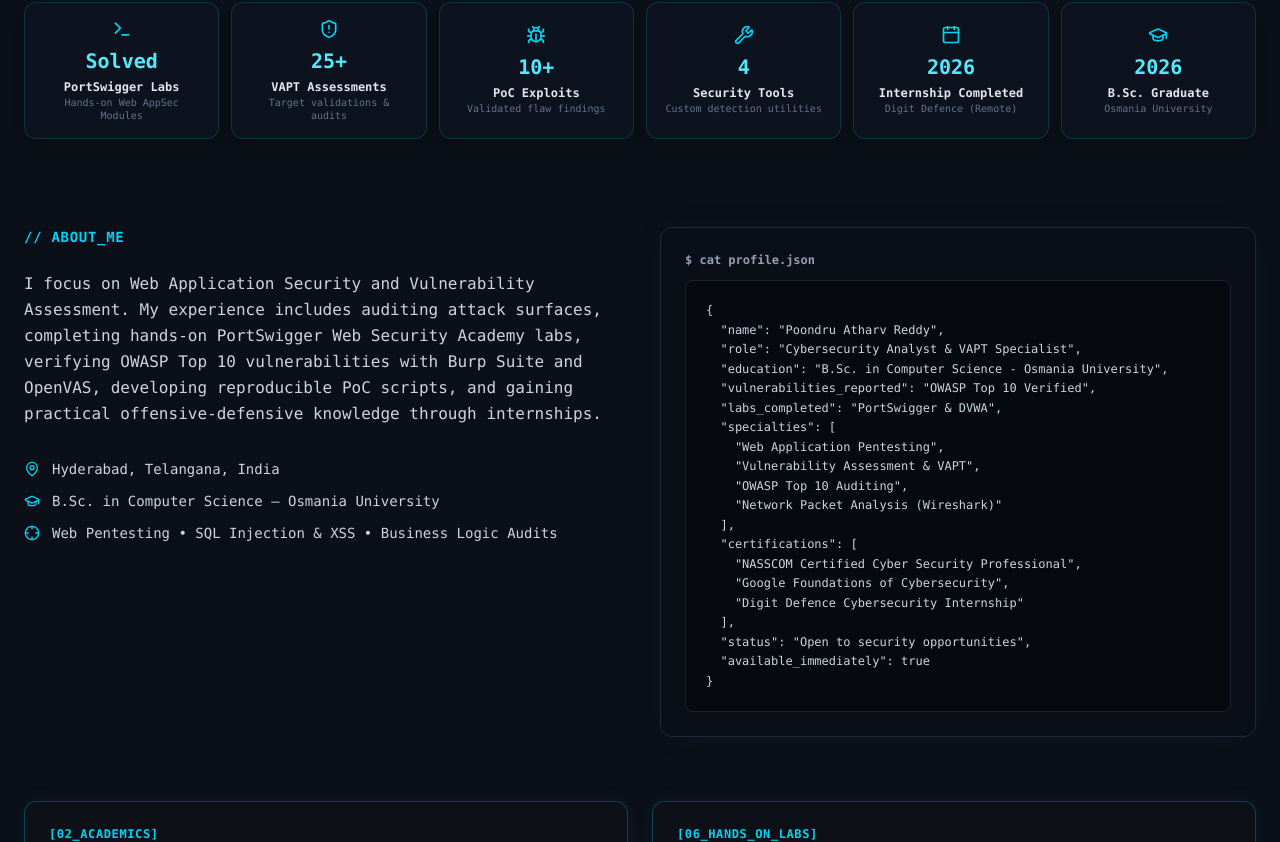
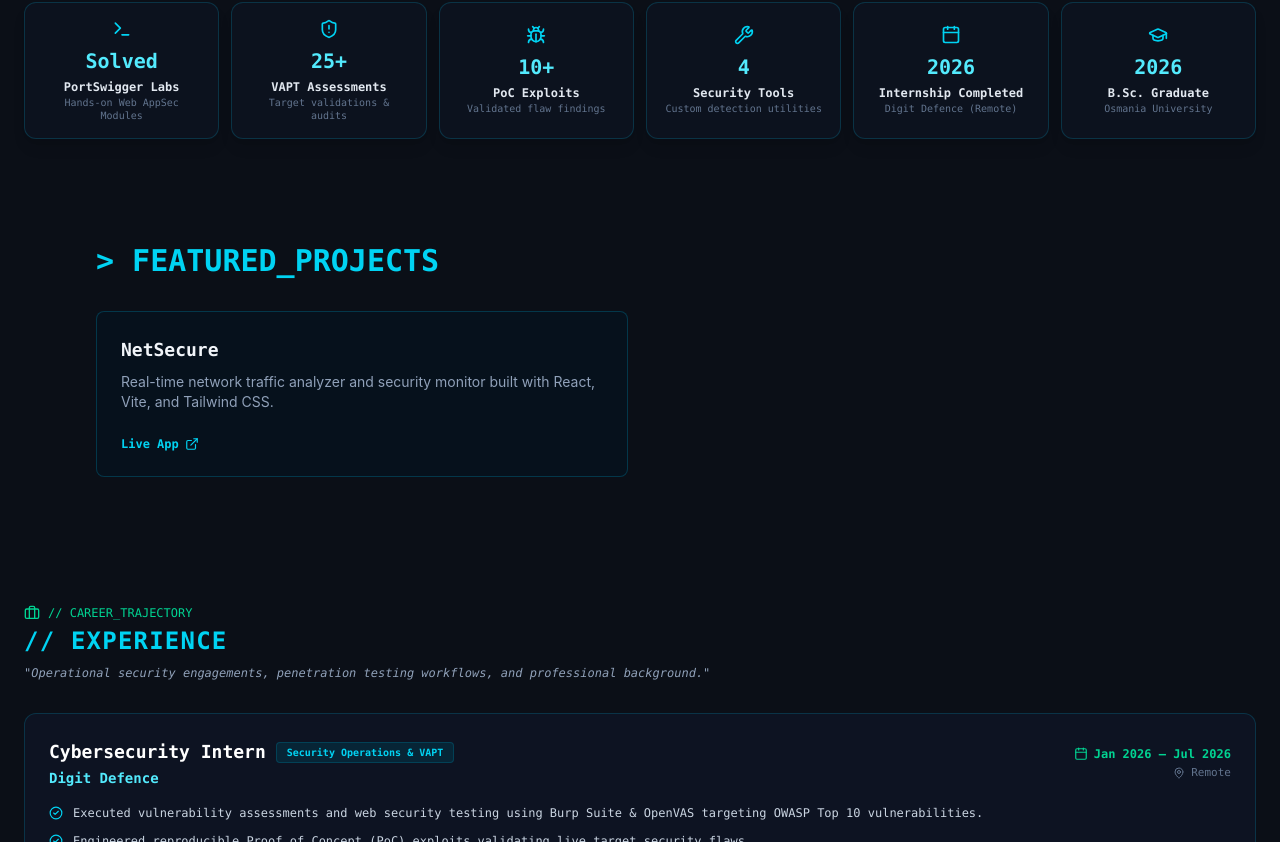
Before and after one commit to atharvreddy04/atharv-reddy-cyber-portfolio, a React (Vite) app: page / in a window 1280 px wide. Shown: the part 758-1600 px from the top of the page. Built offline with nearby package versions, Linux system fonts and the light colour scheme.

Commit message:
feat: add Projects component and wire up view projects link

```diff
--- a/src/App.tsx
+++ b/src/App.tsx
@@ -2,16 +2,13 @@ import React from 'react';
 import { Navbar } from './components/Navbar';
 import { Hero } from './components/Hero';
 import { MetricsBar } from './components/MetricsBar';
-import { AboutJson } from './components/AboutJson';
-import { ResumeCV } from './components/ResumeCV';
+import { Projects } from './components/Projects';
 import { Experience } from './components/Experience';
 import { Certifications } from './components/Certifications';
-import { GithubMonitor } from './components/GithubMonitor';
-import { RecruitmentBanner } from './components/RecruitmentBanner';
 import { Contact } from './components/Contact';
 import { SectionReveal } from './components/SectionReveal';
 
-function App() {
+export default function App() {
   return (
     <div className="min-h-screen bg-[#0B0F17] text-slate-100 selection:bg-cyan-500 selection:text-slate-950">
       <Navbar />
@@ -23,39 +20,22 @@ function App() {
           <MetricsBar />
         </SectionReveal>
 
-        <SectionReveal variant="primary">
-          <AboutJson />
+        <SectionReveal>
+          <Projects />
         </SectionReveal>
 
-        <SectionReveal variant="primary">
-          <ResumeCV />
-        </SectionReveal>
-
-        {/* Experience Target Section for #experience */}
-        <SectionReveal variant="primary">
+        <SectionReveal>
           <Experience />
         </SectionReveal>
 
-        <Certifications />
-
-        <SectionReveal variant="secondary">
-          <GithubMonitor />
+        <SectionReveal>
+          <Certifications />
         </SectionReveal>
 
-        <SectionReveal variant="primary">
-          <RecruitmentBanner />
-        </SectionReveal>
-
-        <SectionReveal variant="primary">
+        <SectionReveal>
           <Contact />
         </SectionReveal>
       </main>
-
-      <footer className="py-8 text-center text-xs font-mono text-slate-600 border-t border-slate-900">
-        &copy; {new Date().getFullYear()} POONDRU ATHARV REDDY. All systems secured.
-      </footer>
     </div>
   );
 }
-
-export default App;
--- /dev/null
+++ b/src/components/Projects.tsx
@@ -0,0 +1,37 @@
+import React from 'react';
+import { ExternalLink } from 'lucide-react';
+
+export const Projects: React.FC = () => {
+  return (
+    <section id="projects" className="py-16 px-4 sm:px-6 lg:px-8 max-w-6xl mx-auto font-mono">
+      <h2 className="text-2xl sm:text-3xl font-extrabold text-cyan-400 mb-8">
+        &gt; FEATURED_PROJECTS
+      </h2>
+
+      <div className="grid grid-cols-1 md:grid-cols-2 gap-6">
+        {/* Project 1: NetSecure */}
+        <div className="p-6 rounded-lg border border-cyan-800/50 bg-[#06121e]/80 flex flex-col justify-between">
+          <div>
+            <h3 className="text-lg font-bold text-slate-100">NetSecure</h3>
+            <p className="text-sm text-slate-400 mt-2 font-sans">
+              Real-time network traffic analyzer and security monitor built with React, Vite, and Tailwind CSS.
+            </p>
+          </div>
+          <div className="mt-6 flex items-center gap-4">
+            <a
+              href="https://atharvreddy-network-traffic-analyzer.vercel.app"
+              target="_blank"
+              rel="noopener noreferrer"
+              className="inline-flex items-center gap-1.5 text-xs text-cyan-400 hover:underline font-semibold"
+            >
+              <span>Live App</span>
+              <ExternalLink className="w-3.5 h-3.5" />
+            </a>
+          </div>
+        </div>
+      </div>
+    </section>
+  );
+};
+
+export default Projects;
```
